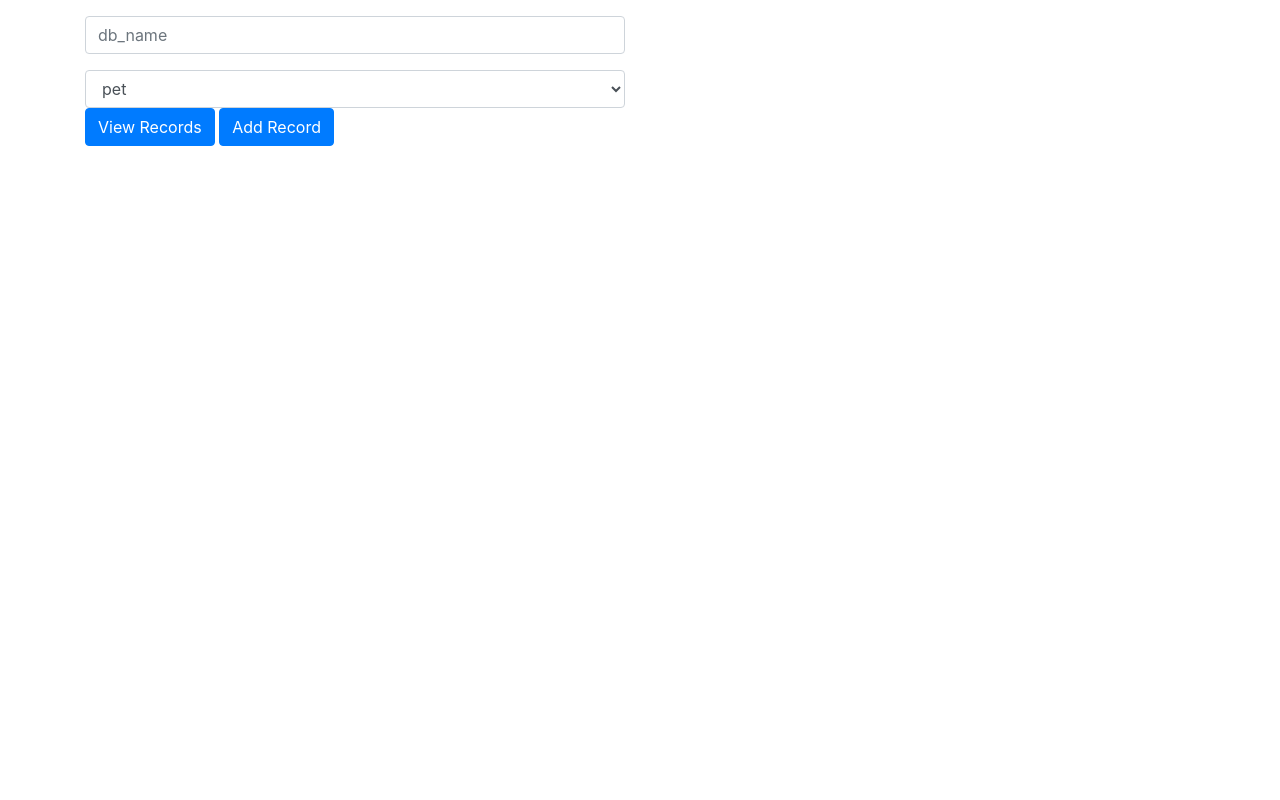
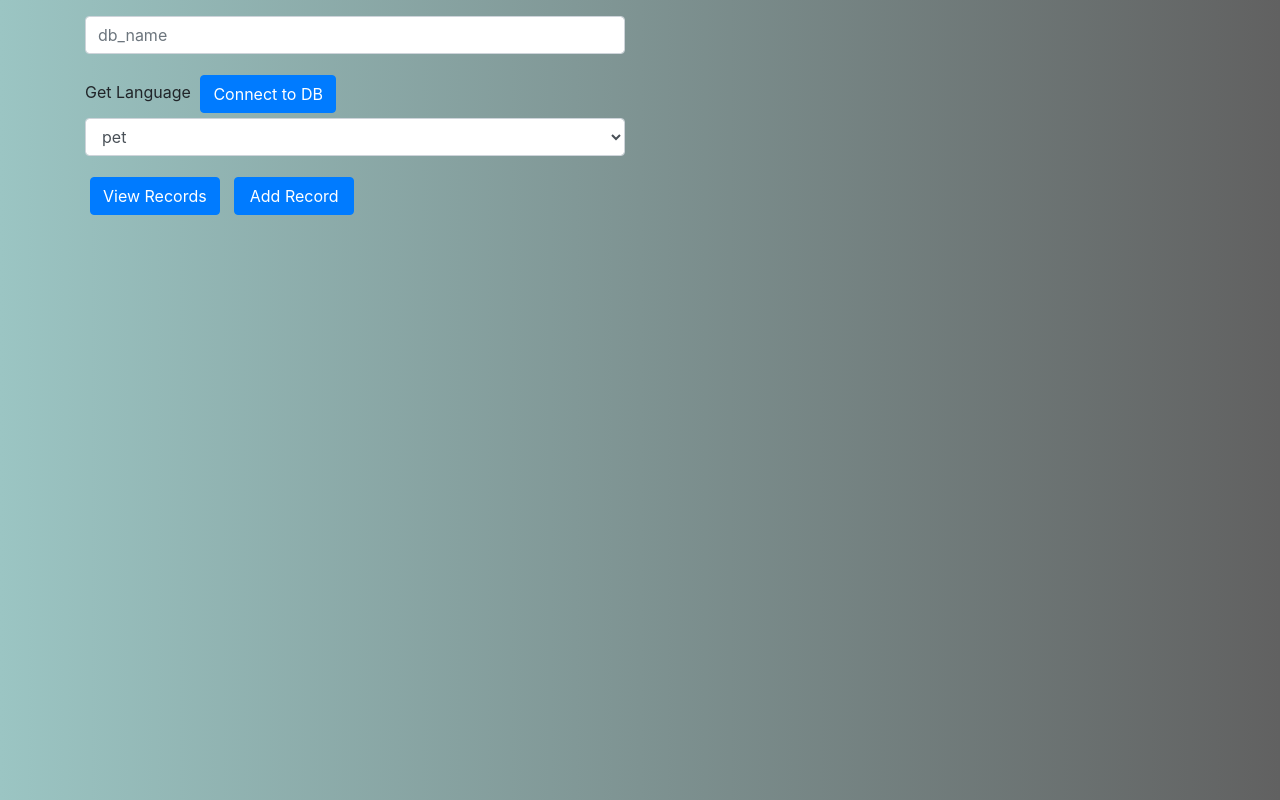
Before and after one commit to hussain-bim/pythonflaskapiwithmysql, a Flask app: page / in a window 1280 px wide. Run offline with Flask 2, Linux system fonts and the light colour scheme; some libraries are stand-ins or nearby versions.

Commit message:
Db Name selection added

```diff
--- a/db_config.py
+++ b/db_config.py
@@ -6,6 +6,6 @@ mysql = MySQL()
 # MySQL configurations
 app.config['MYSQL_DATABASE_USER'] = 'root'
 app.config['MYSQL_DATABASE_PASSWORD'] = ''
-app.config['MYSQL_DATABASE_DB'] = 'id8813320_flutter'
+app.config['MYSQL_DATABASE_DB'] = 'wingtiptoys'
 app.config['MYSQL_DATABASE_HOST'] = 'localhost'
 mysql.init_app(app)
--- a/main.py
+++ b/main.py
@@ -1,6 +1,7 @@
 import traceback
 import pymysql
-from flask import flash, render_template, request, redirect
+import random
+from flask import flash, render_template, request, redirect, jsonify
 from flask_table import Col, create_table, ButtonCol
 from werkzeug.security import generate_password_hash
 from app import app
@@ -15,44 +16,6 @@ global choice, pk_value_dict, columns_dict_keys, where_condition, table_desc, co
 # 3. Add and Edit screens on the same page
 # 4. Ajax
 # 5. Code review and clean up
-
-@app.route('/new_user')
-def add_user_view():
-    return render_template('add.html')
-
-
-@app.route('/add', methods=['POST'])
-def add_user():
-    global choice, pk_value_dict, columns_dict_keys, where_condition, table_desc, column_names, columns_desc
-    conn = None
-    cursor = None
-    try:
-        _name = request.form['inputName']
-        _email = request.form['inputEmail']
-        _password = request.form['inputPassword']
-        # validate the received values
-        if _name and _email and _password and request.method == 'POST':
-            # do not save password as a plain text
-            _hashed_password = generate_password_hash(_password)
-            # save edits
-            sql = "INSERT INTO tbl_user(user_name, user_email, user_password) VALUES(%s, %s, %s)"
-            data = (_name, _email, _hashed_password,)
-            conn = mysql.connect()
-            cursor = conn.cursor()
-            cursor.execute(sql, data)
-            conn.commit()
-            flash('Record added successfully!')
-            return redirect('/')
-        else:
-            return 'Error adding record with conditions: ' + where_condition
-    except Exception as e:
-        print(e)
-        err_lineno = str(traceback.format_exc()).split(",")[1]
-        print(err_lineno)
-    finally:
-        cursor.close()
-        conn.close()
-
 
 @app.route('/add_record_view', methods=['GET', 'POST'])
 def add_record_view():
@@ -138,6 +101,53 @@ def add_generic():
         cursor.close()
         conn.close()
 
+@app.route('/get_word')
+def languages():
+    '''Return data in json format'''
+    lst = ["Python", 'HTML', 'JavaScript', 'CSS']
+    words = {}
+    words['choice'] = random.choice(lst)
+    return jsonify(words)
+
+@app.route('/update_tables_list', methods=['GET', 'POST'])
+def update_tables_list():
+    global choice, pk_value_dict, columns_dict_keys, where_condition, table_desc, column_names, columns_desc
+    conn = None
+    cursor = None
+    try:
+        params = request.values
+        choice = params.get('db_name')
+        print(choice)
+        app.config['MYSQL_DATABASE_DB'] = (
+            choice if choice else app.config['MYSQL_DATABASE_DB'])
+
+        conn = mysql.connect()
+        cursor = conn.cursor(pymysql.cursors.DictCursor)
+        choice = ''
+        table_list = []
+
+        cursor.execute('SHOW TABLES')
+        rows = cursor.fetchall()
+        table_name_dict = {}
+        i = 0
+        for table_name in rows:
+            table_name_dict['table_name' + str(i)] = table_name['Tables_in_' + app.config['MYSQL_DATABASE_DB']]
+            i = i + 1
+
+        responses = {}
+        responses['response'] = table_name_dict
+
+        if table_name_dict:
+            return jsonify(table_name_dict)
+        else:
+            return 'Error loading tables list'
+    except Exception as e:
+        print(e)
+        err_lineno = str(traceback.format_exc()).split(",")[1]
+        print(err_lineno)
+    finally:
+        cursor.close()
+        conn.close()
 
 @app.route('/', methods=['GET', 'POST'])
 def users():
@@ -145,6 +155,7 @@ def users():
     conn = None
     cursor = None
     try:
+
         conn = mysql.connect()
         cursor = conn.cursor(pymysql.cursors.DictCursor)
         choice = ''
@@ -158,13 +169,14 @@ def users():
             return render_template('index.html',
                                    table_list=table_list,
                                    choice=choice)
-        if request.method == 'POST' and 'table_menu' in request.form:
+        if request.method == 'POST':
             choice = request.form.get('table_menu')
-            args = [choice]
             cursor.execute('SELECT * FROM ' + choice)
             rows = cursor.fetchall()
+            if not rows:
+                return "No records found"
+            tablecls = create_table('tablecls')
 
-            tablecls = create_table('tablecls')
             columns_dict_keys = rows[0].keys()
             for header in rows[0].keys():
                 tablecls.add_column(header, Col(header))
--- /dev/null
+++ b/static/css/style.css
@@ -0,0 +1,53 @@
+.all {
+    width: 100px;
+    height: 100px;
+    position: absolute;
+    top:0px;
+    bottom: 200px;
+    left: 0px;
+    right: 300px;
+    margin: auto;
+}
+
+body {
+  background: linear-gradient(to left, #616161, #9bc5c3);
+}
+
+
+#language {
+  font-size: 25px;
+  color: #B22222;
+}
+
+h1 {
+  color: #8B4513;
+}
+
+.parent {
+  width: 450px;
+  height: 150px;
+  text-align: center;
+  padding: 20px 17px;
+}
+
+.one, .two {
+  height: 100px;
+  width: 200px;
+  float: left;
+}
+
+button {
+ outline: 0;
+ color: #009688;
+ background: #fff;
+ border-radius: 10px;
+ border: 3px solid #009688;
+ font-size: 17px;
+ padding: 7px 12px;
+ min-width: 120px;
+}
+
+button:hover, .ghost-button:active {
+  color:#fff;
+  background:#009688;
+}
--- a/templates/index.html
+++ b/templates/index.html
@@ -1,6 +1,33 @@
 <doctype html>
-<title>List of users - Python Flask MySQL CRUD</title>
-<link rel="stylesheet" href="https://stackpath.bootstrapcdn.com/bootstrap/4.4.1/css/bootstrap.min.css" integrity="sha384-Vkoo8x4CGsO3+Hhxv8T/Q5PaXtkKtu6ug5TOeNV6gBiFeWPGFN9MuhOf23Q9Ifjh" crossorigin="anonymous">
+<title>Python Flask MySQL CRUD Tool</title>
+	<head>
+    	<link rel=stylesheet type=text/css href="{{ url_for('static', filename='css/style.css') }}" />
+		<link rel="stylesheet" href="https://stackpath.bootstrapcdn.com/bootstrap/4.4.1/css/bootstrap.min.css" integrity="sha384-Vkoo8x4CGsO3+Hhxv8T/Q5PaXtkKtu6ug5TOeNV6gBiFeWPGFN9MuhOf23Q9Ifjh" crossorigin="anonymous">
+    	<script src='http://cdnjs.cloudflare.com/ajax/libs/jquery/2.1.3/jquery.min.js'></script>
+  	</head>
+
+<script src="https://code.jquery.com/jquery-1.12.4.min.js"></script>
+
+<script type="text/javascript">
+	$(document).ready(function() {
+	  $("#update_table_list").click(function() {
+	  	var param = {db_name: $("#db_name").val()};
+	  	console.log($("#db_name").val());
+		$.getJSON('/update_tables_list', param, function(dat) {
+		  $("#db_name_resp").text(dat['table_name1']);
+          $("#table_menu").empty();
+          $('#table_menu').val(null).trigger('change');
+            var myselect = $('<select>');
+            $.each (dat, function (bb) {
+                console.log (dat[bb]);
+                     myselect.append( $('<option></option>').val(dat[bb]).html(dat[bb]) );
+            });
+            console.log(myselect.html())
+            $('#table_menu').append(myselect.html());
+		});
+	  });
+	});
+</script>
 
 <p>
 	{% with messages = get_flashed_messages() %}
@@ -17,17 +44,19 @@
 <div class="container">
 	<div class="row">
 		<div class="col-md-6">
+            <p><input id=db_name class="form-control" type="text" placeholder="db_name" autocomplete="off"></p>
+            <a id="db_name_resp">Get Language</a>
+            <button id=update_table_list class="btn btn-primary align-right" style="margin:5px">Connect to DB</button>
 			<form method="POST" action="/">
 				<div class="form-group">
-					<p><input name=db_name class="form-control" type="text" placeholder="db_name" autocomplete="off"></p>
-
-					<select name="table_menu" class="form-control">
+					<select id="table_menu" name="table_menu" class="form-control">
 					{% for tz in table_list %}
-					<option value={{ tz }}>{{ tz }}</option>
+					<option id="table_list" value={{ tz }}>{{ tz }}</option>
 					{% endfor %}
 					</select>
-					<button type="submit" class="btn btn-primary align-right" value="Submit">View Records</button>
-					<button type="submit" class="btn btn-primary align-right" value="Add Record" formaction="/add_record_view">Add Record</button>
+					<p></p>
+					<button type="submit" class="btn btn-primary align-right" style="margin:5px" value="Submit">View Records</button>
+					<button name=add_record class="btn btn-primary align-right" style="margin:5px" value="Add Record" >Add Record</button>
 				</div>
 			</form>
 		</div>
```
